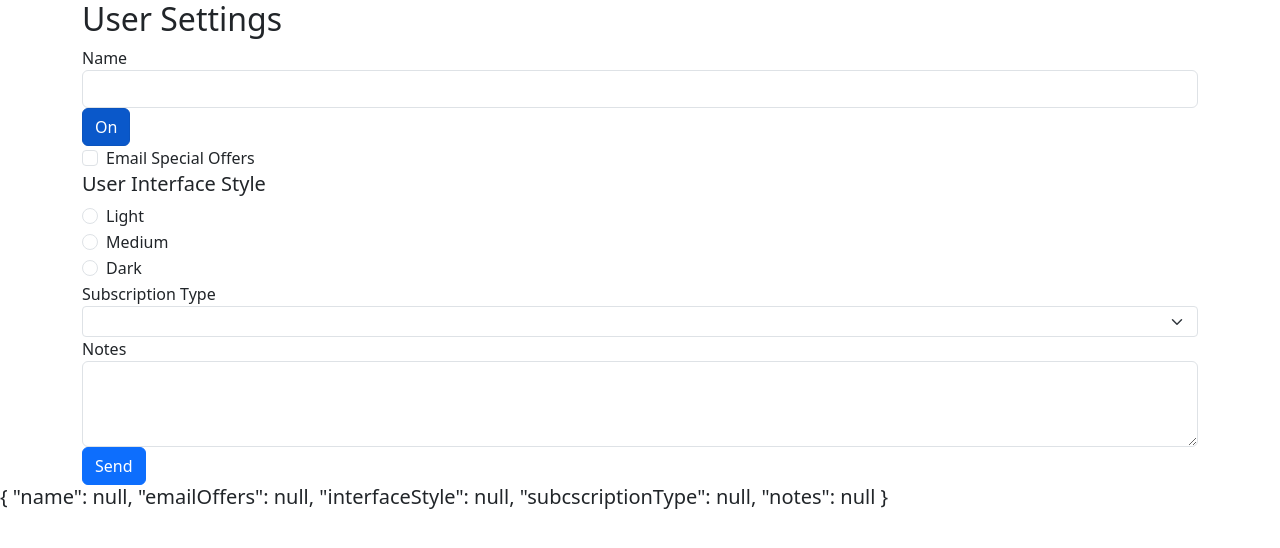
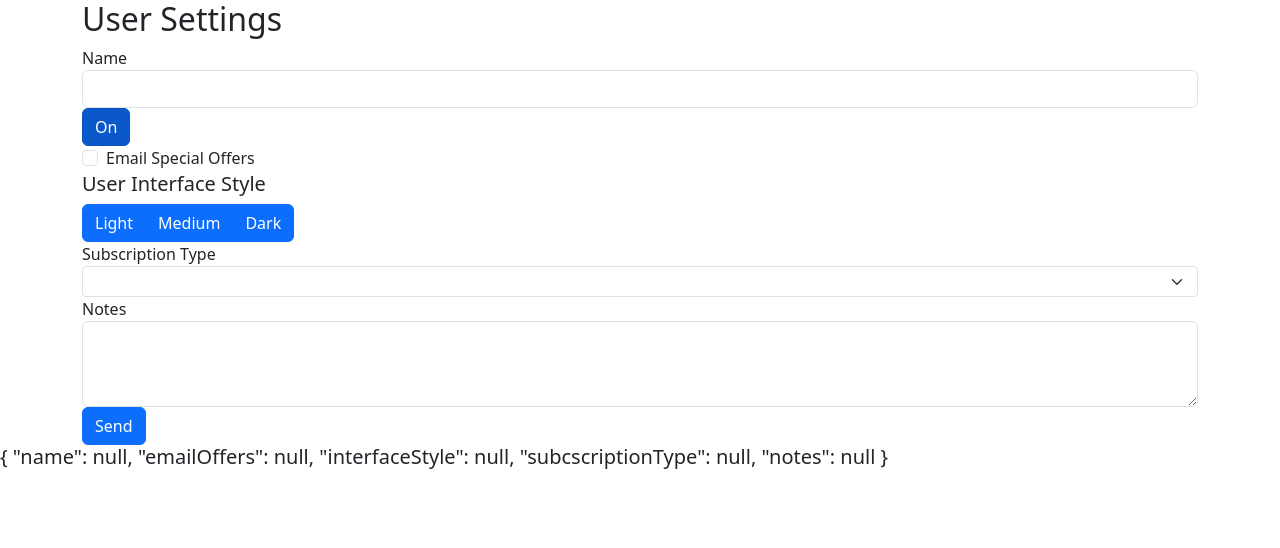
Before and after one commit to enurberk/AngularForms, an Angular app: page / in a window 1280 px wide. Shown: the top 548 px of the page. Built offline with nearby package versions, Linux system fonts and the light colour scheme.

Commit message:
ngx-bootstrap radio buttons added

```diff
--- a/src/app/user-settings-form/user-settings-form.component.html
+++ b/src/app/user-settings-form/user-settings-form.component.html
@@ -28,10 +28,8 @@
     </div>
 
     <div class="form-group">
-      <button type="button" class="btn btn-primary" name="singleModel"
-      [(ngModel)]="singleModel" btnCheckbox
-        btnCheckboxTrue="On"
-        btnCheckboxFalse="Off">
+      <button type="button" class="btn btn-primary" name="singleModel" [(ngModel)]="singleModel" btnCheckbox
+        btnCheckboxTrue="On" btnCheckboxFalse="Off">
         {{ singleModel }}
       </button>
     </div>
@@ -45,26 +43,14 @@
     </div>
 
     <h5>User Interface Style</h5>
-    <div class="form-check">
-      <input class="form-check-input" type="radio" name="interfaceStyle" id="lightInterface" value="light"
-        [(ngModel)]="userSettings.interfaceStyle">
-      <label class="form-check-label" for="lightInterface">
-        Light
-      </label>
-    </div>
-    <div class="form-check">
-      <input class="form-check-input" type="radio" name="interfaceStyle" id="mediumInterface" value="medium"
-        [(ngModel)]="userSettings.interfaceStyle">
-      <label class="form-check-label" for="mediumInterface">
-        Medium
-      </label>
-    </div>
-    <div class="form-check">
-      <input class="form-check-input" type="radio" name="interfaceStyle" id="darkInterface" value="dark"
-        [(ngModel)]="userSettings.interfaceStyle">
-      <label class="form-check-label" for="darkInterface">
-        Dark
-      </label>
+    <div class="btn-group">
+      <label class="btn btn-primary" [(ngModel)]="userSettings.interfaceStyle" name="interfaceStyle"
+        btnRadio="Light" tabindex="0" role="button">Light</label>
+      <label class="btn btn-primary" [(ngModel)]="userSettings.interfaceStyle" name="interfaceStyle"
+        btnRadio="Medium" tabindex="0"
+        role="button">Medium</label>
+      <label class="btn btn-primary" [(ngModel)]="userSettings.interfaceStyle" name="interfaceStyle"
+        btnRadio="Dark" tabindex="0" role="button">Dark</label>
     </div>
 
     <div class="form-group">
--- a/src/app/user-settings-form/user-settings-form.component.ts
+++ b/src/app/user-settings-form/user-settings-form.component.ts
@@ -39,17 +39,18 @@ export class UserSettingsFormComponent implements OnInit {
 
   //Form gönderildiğinde formu kontrol etmek için kullanılır
   onSubmit(form: NgForm) {
-    console.log('in onSubmit: ', form.valid);
-    if (form.valid) {
-      this.dataService.postUserSettingsForm(this.userSettings).subscribe({
-        next: (result) => console.log('success: ', result),
-        error: (err) => this.onHttpError(err)
-      });
-    }
-    else{
-      this.postError = true;
-      this.postErrorMessage = 'Please fix the errors.';
-    }
+    console.log('in onSubmit: ', form.value);
+    // console.log('in onSubmit: ', form.valid);
+    // if (form.valid) {
+    //   this.dataService.postUserSettingsForm(this.userSettings).subscribe({
+    //     next: (result) => console.log('success: ', result),
+    //     error: (err) => this.onHttpError(err)
+    //   });
+    // }
+    // else{
+    //   this.postError = true;
+    //   this.postErrorMessage = 'Please fix the errors.';
+    // }
 
   }
 
```
Also changed, not shown: src/app/data/user-settings.ts (line endings or trailing spaces).
